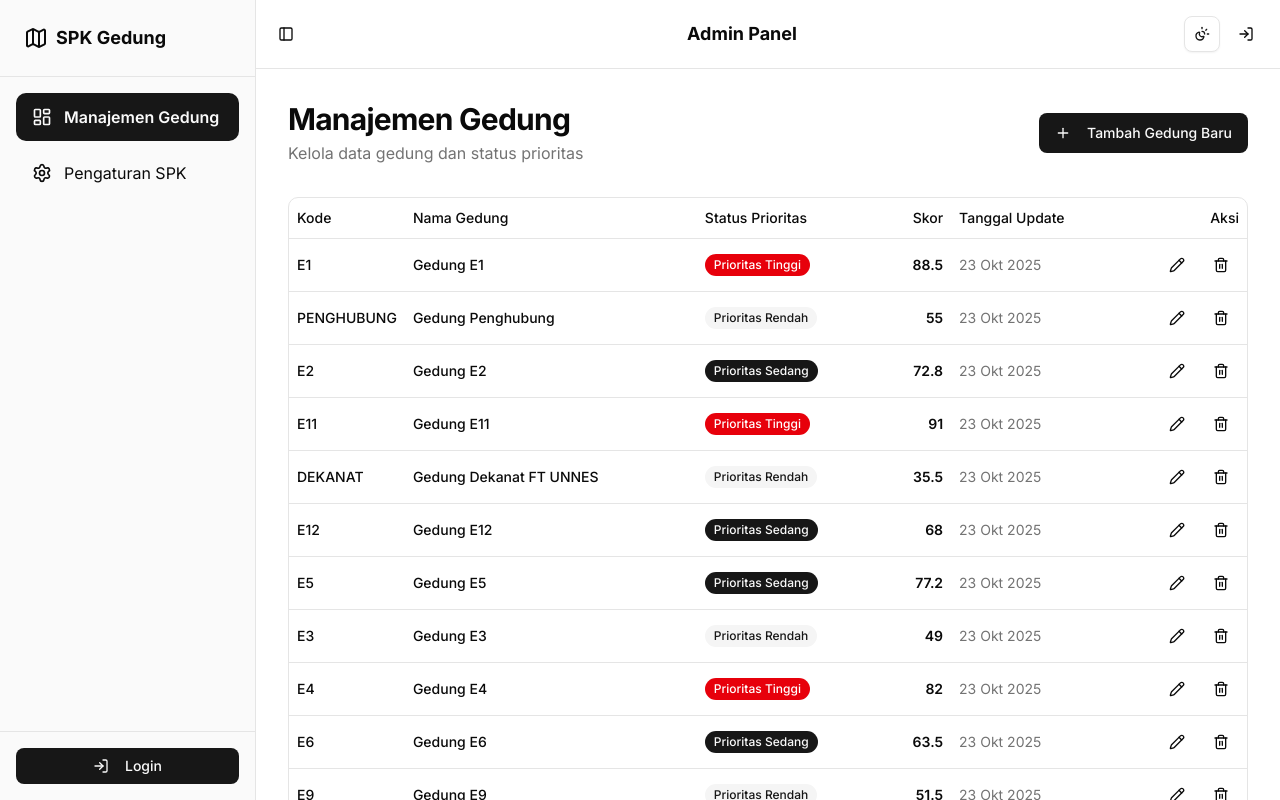
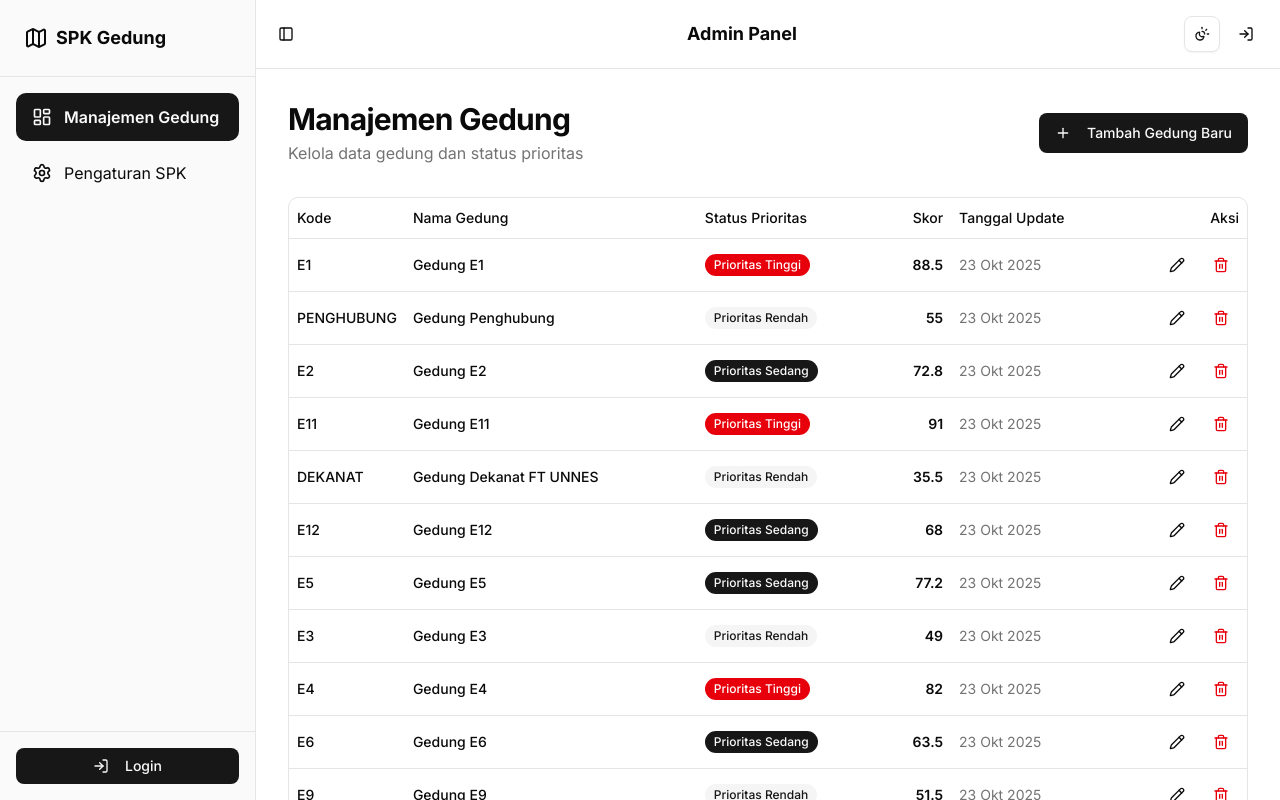
Before and after one commit to bal16/next_gis_spk, a Next.js app: page /admin in a window 1280 px wide. Shown: the top 800 px of the page. Built offline with nearby package versions, Linux system fonts and the light colour scheme.

Commit message:
fix: update delete button color to indicate destructive action

```diff
--- a/components/admin/DashboardSection.tsx
+++ b/components/admin/DashboardSection.tsx
@@ -133,7 +133,7 @@ export const DashboardSection = ({
                         onClick={() => handleDelete(building)}
                         disabled={deleteBuildingMutation.isPending}
                       >
-                        <Trash2 className="h-4 w-4" />
+                        <Trash2 className="h-4 w-4 text-destructive" />
                       </Button>
                     </div>
                   </TableCell>
```
